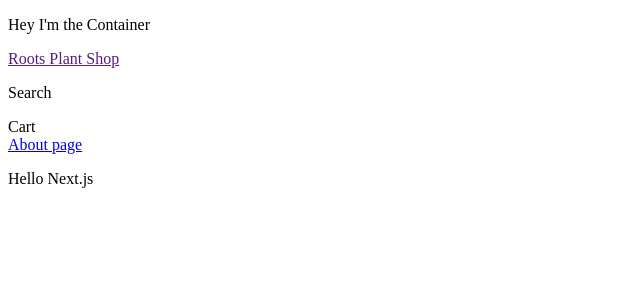
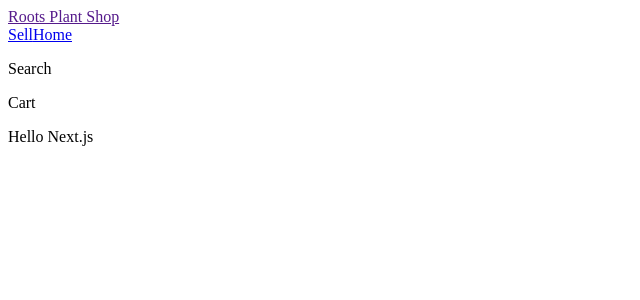
Before and after one commit to saylerb/graphql-shop, a Next.js app: page / in a window 1280 px wide. Shown: the top 300 px of the page, without its empty margins (0-640 px from the left). Built offline with nearby package versions, Linux system fonts and the light colour scheme.

Commit message:
add header and nav components

```diff
--- a/components/Header.js
+++ b/components/Header.js
@@ -1,7 +1,10 @@
+import Nav from "./Nav";
+
 const Header = () => (
   <div>
     <div className="bar">
       <a href="">Roots Plant Shop</a>
+      <Nav />
     </div>
 
     <div className="sub-bar">
--- /dev/null
+++ b/components/Nav.js
@@ -0,0 +1,13 @@
+import Link from "next/link";
+const Nav = () => (
+  <div>
+    <Link href="/sell">
+      <a title="Sell">Sell</a>
+    </Link>
+    <Link href="/">
+      <a title="Home">Home</a>
+    </Link>
+  </div>
+);
+
+export default Nav;
--- a/pages/_app.js
+++ b/pages/_app.js
@@ -8,7 +8,6 @@ class MyApp extends App {
 
     return (
       <Container>
-        <p>Hey I'm the Container</p>
         <Page>
           <Component />
         </Page>
--- a/pages/index.js
+++ b/pages/index.js
@@ -1,10 +1,5 @@
-import Link from "next/link";
-
 const Index = () => (
   <div>
-    <Link href="/about">
-      <a title="About Page">About page</a>
-    </Link>
     <p>Hello Next.js</p>
   </div>
 );
```
Also changed, not shown: pages/Sell.js (added, +13 -0 lines), pages/about.js (deleted, +0 -18 lines).
